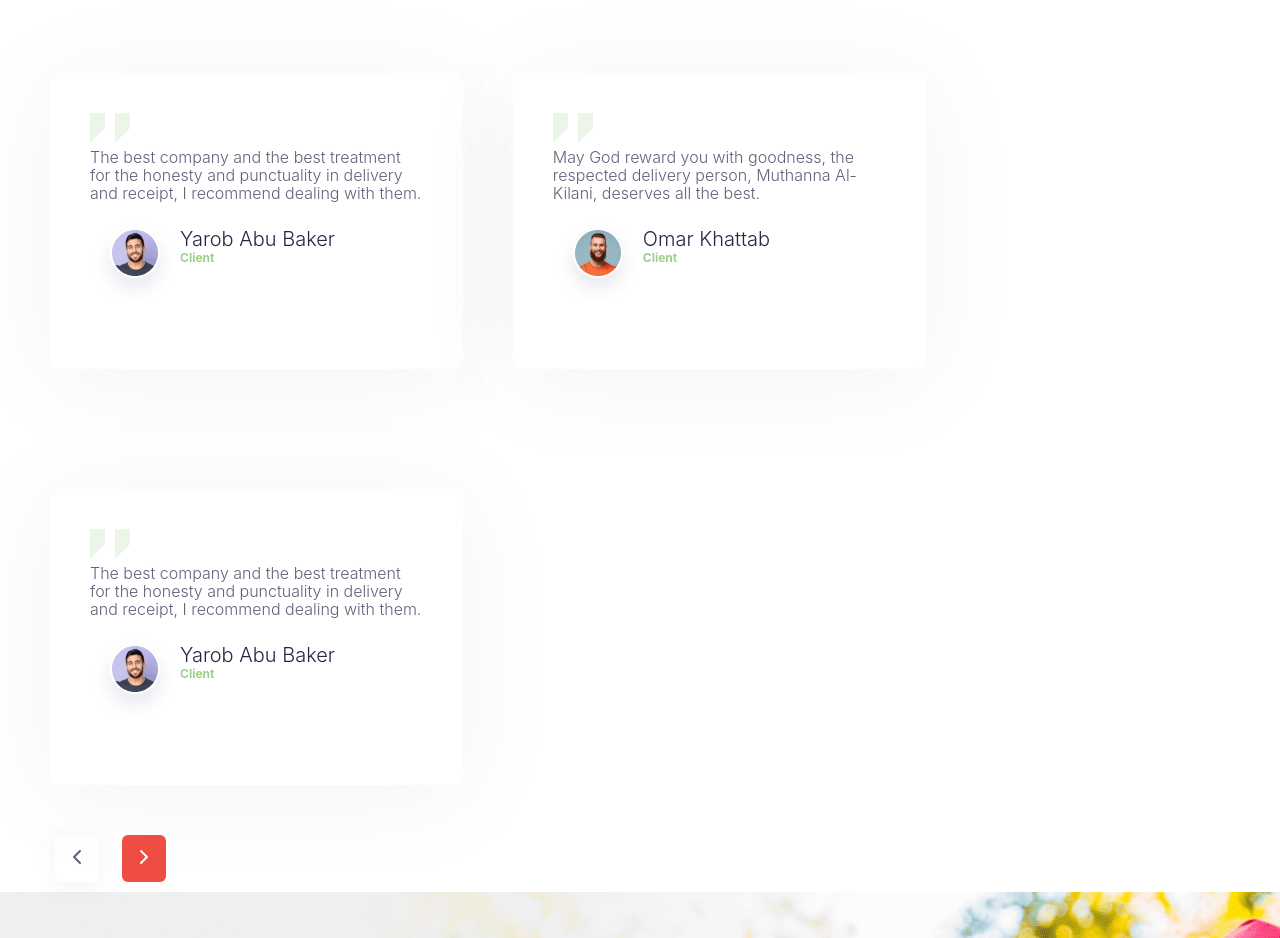
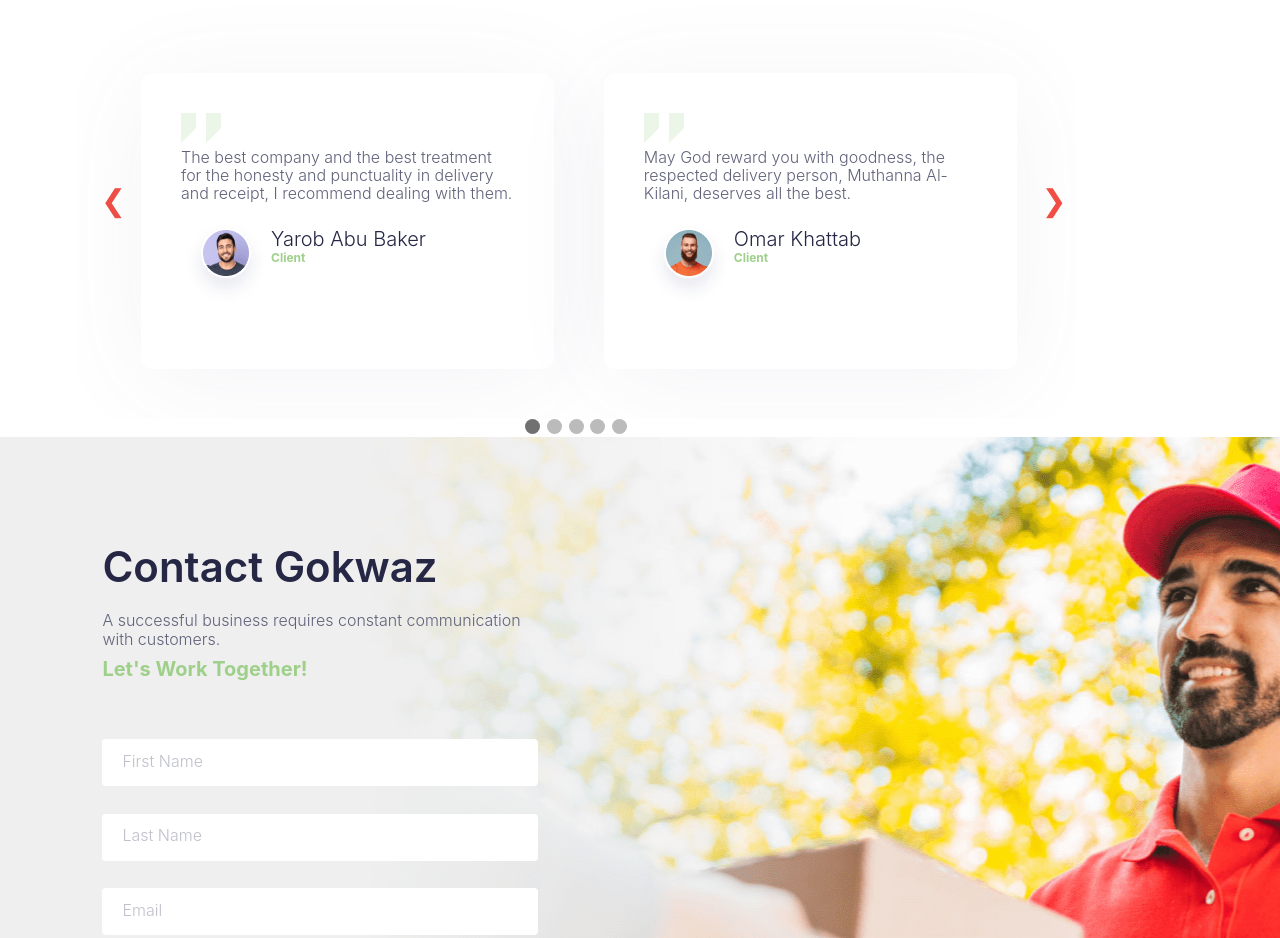
Before and after one commit to TalaEter/moshify, a website built with Parcel: page index.html in a window 1280 px wide. Shown: the part 5129-6067 px from the top of the page. Built offline with nearby package versions, Linux system fonts and the light colour scheme.

Commit message:
added carousel edded let to variables

```diff
--- a/css/style.css
+++ b/css/style.css
@@ -375,6 +375,7 @@
   box-shadow: 0 10px 100px 0 rgba(97, 100, 148, 0.07);
   background-color: white;
   display: inline-block;
+
 }
 .card h1 {
   color: rgba(158, 208, 138, 0.15);
@@ -599,6 +600,9 @@
   width: 26vw;
   padding: 4rem 4rem;
   height: 27vh;
+  display: none;
+  margin-left: 0;
+
 }
 .upper-row {
   /* text-align: center; */
@@ -623,8 +627,15 @@
     grid-column-gap: 1.5rem; */
   width: 100%;
   flex-direction: row;
-  flex-wrap: wrap;
-  float: left;
+  /* flex-wrap: wrap; */
+  /* float: left; */
+  overflow: hidden;
+
+
+
+  max-width: 1000px;
+  position: relative;
+  margin: auto;
 }
 .lower-row .h6 {
   padding-bottom: 1.5rem;
@@ -957,3 +968,43 @@
     padding: 10%;
   }
 }
+/* -------------------------------------------------------------- */
+.dot {
+  cursor: pointer;
+  height: 15px;
+  width: 15px;
+  margin: 0 2px;
+  background-color: #bbb;
+  border-radius: 50%;
+  display: inline-block;
+  transition: background-color 0.6s ease;
+}
+.active, .dot:hover {
+  background-color: #717171;
+}
+.next {
+  right: 0;
+  border-radius: 5px;
+  font-size: 3rem;
+  padding: 0 15px 40px;
+  margin: 180px 0 150px 10px;
+  color: var(--red-color);
+  height: 15px !important;
+  width: 15px !important;
+  /* border: 2px solid var(--red-color); */
+}
+.prev{
+  padding:250px 20px;
+  border-radius: 5px;
+  font-size: 3rem;
+  padding: 0 15px 40px;
+  margin: 180px 0 150px 10px;
+  color: var(--red-color);
+  height: 15px !important;
+  width: 15px !important;
+  /* border: 2px solid var(--red-color); */
+}
+.prev:hover, .next:hover {
+  background-color: var(--red-color);
+  color: whitesmoke;
+}
--- a/index.html
+++ b/index.html
@@ -155,7 +155,9 @@
         <h2 class="h2">What Customers Say About Gokwaz</h2>
         <h6 class="h6">Since day one from starting our delivery services in Jordan, we have been recieving many positive comments, have a look at some of them </h6>
         </div>
+
         <div class="lower-row" data-aos="zoom-in">
+            <a class="prev" onclick="plusSlides(-1)">&#10094;</a>
             <div class="card reviews-card" >
                 <img src="./images/double-quotes.svg" alt="">
                 <h6 class="h6">The best company and the best treatment for the honesty and punctuality in delivery and receipt, I recommend dealing with them.</h6>
@@ -183,20 +185,39 @@
                     <p class="p">Client</p>
                 </div>
             </div>
-            <!-- <div class="card reviews-card">
+            <div class="card reviews-card">
                 <img src="./images/double-quotes.svg" alt="">
-                <h6>The best company and the best treatment for the honesty and punctuality in delivery and receipt, I recommend dealing with them.</h6>
+                <h6 class="h6">May God reward you with goodness, the respected delivery person, Muthanna Al-Kilani, deserves all the best.</h6>
+                <div>
+                    <img src="./images/omar.png" class="avatar" alt="Omar Khattab avatar">
+                    <h4 class="h4">Omar Khattab</h4>
+                    <p class="p">Client</p>
+                </div>
+            </div>
+            <div class="card reviews-card">
+                <img src="./images/double-quotes.svg" alt="">
+                <h6 class="h6">The best company and the best treatment for the honesty and punctuality in delivery and receipt, I recommend dealing with them.</h6>
                 <div>
                     <img src="./images/yarob.png" class="avatar" alt="Yarob Abu Baker avatar">
-                    <h4>Yarob Abu Baker</h4>
-                    <p>Client</p>
+                    <h4 class="h4">Yarob Abu Baker</h4>
+                    <p class="p">Client</p>
                 </div>
-            </div> -->
+            </div>
+            <a class="next" onclick="plusSlides(1)">&#10095;</a>
+
         </div>
-        <div class="navigation-buttons">
+        <!-- The dots/circles -->
+        <div style="text-align:center">
+            <span class="dot" onclick="currentSlide(1)"></span>
+            <span class="dot" onclick="currentSlide(2)"></span>
+            <span class="dot" onclick="currentSlide(3)"></span>
+            <span class="dot" onclick="currentSlide(4)"></span>
+            <span class="dot" onclick="currentSlide(5)"></span>
+        </div>
+        <!-- <div class="navigation-buttons">
             <span class="navigation-white-button"><img src="./images/chevron-left.svg" alt=""></span>
-            <span class="navigation-red-button"><img src="./images/chevron-right.svg" alt=""></span>
-        </div>
+            <span class="navigation-red-button" ><img src="./images/chevron-right.svg" alt=""></span>
+        </div> -->
     </section>
 
     <section class="contact-container" >
--- a/index.js
+++ b/index.js
@@ -1,16 +1,16 @@
-firstName = document.getElementById("first-name");
-lastName = document.getElementById("last-name");
-email = document.getElementById("email");
-message = document.getElementById("message");
-emailError = document.getElementById("email-error");
-firstNameError = document.getElementById("first-name-error");
-lastNameError = document.getElementById("last-name-error");
-formItems = [{firstName:firstName.value,lastName:lastName.value,email:email.value, message:message.value}];
+let firstName = document.getElementById("first-name");
+let lastName = document.getElementById("last-name");
+let email = document.getElementById("email");
+let message = document.getElementById("message");
+let emailError = document.getElementById("email-error");
+let firstNameError = document.getElementById("first-name-error");
+let lastNameError = document.getElementById("last-name-error");
+let formItems = [{firstName:firstName.value,lastName:lastName.value,email:email.value, message:message.value}];
 
 class form{
 
     constructor(){
-        formItems= JSON.parse(localStorage.getItem('formItems')) || [{firstName:firstName.value,lastName:lastName.value,email:email.value, message:message.value}];
+        formItems= JSON.parse(localStorage.getItem('formItems')) || [];
         emailError.style.visibility='hidden';
         firstNameError.style.visibility='hidden';
         lastNameError.style.visibility='hidden';
@@ -50,3 +50,41 @@
 window.addEventListener("load", () => {
     formObj=new form();
 });
+
+
+
+
+
+
+
+var slideIndex = 1;
+showSlides(slideIndex);
+
+// Next/previous controls
+function plusSlides(n) {
+  showSlides(slideIndex += n);
+}
+
+// Thumbnail image controls
+function currentSlide(n) {
+  showSlides(slideIndex = n);
+}
+
+function showSlides(n) {
+  var i;
+  var slides = document.getElementsByClassName("reviews-card");
+  var dots = document.getElementsByClassName("dot");
+  if (n > slides.length) {slideIndex = 1}
+  if (n < 1) {slideIndex = slides.length}
+  for (i = 0; i < slides.length; i++) {
+      slides[i].style.display = "none";
+  }
+  for (i = 0; i < dots.length; i++) {
+      dots[i].className = dots[i].className.replace(" active", "");
+  }
+  slides[slideIndex-1].style.display = "block";
+  slides[slideIndex-1].style.marginLeft = "10px";
+  slides[slideIndex].style.display = "block";
+  slides[slideIndex].style.marginLeft = "50px";
+  dots[slideIndex-1].className += " active";
+}
```
